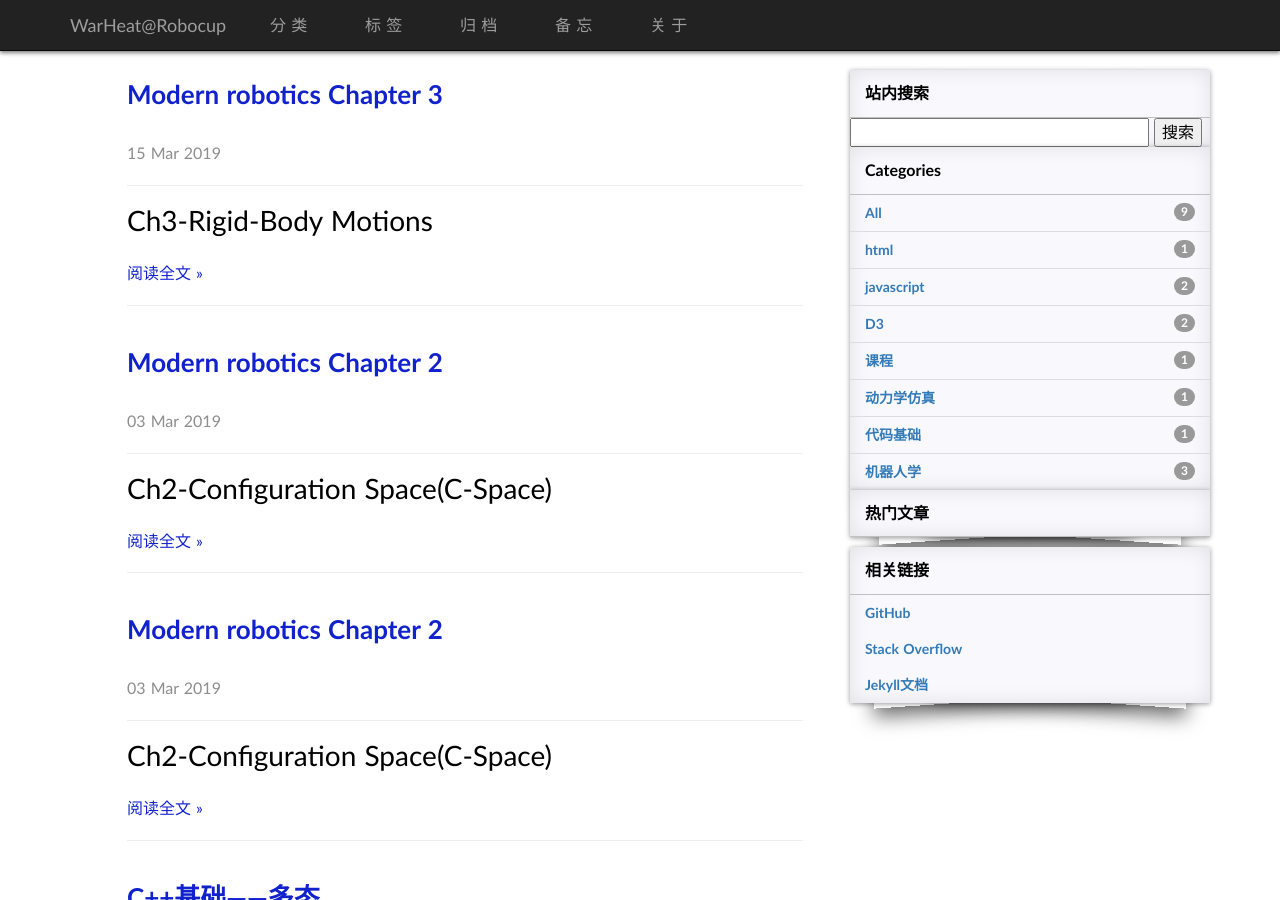
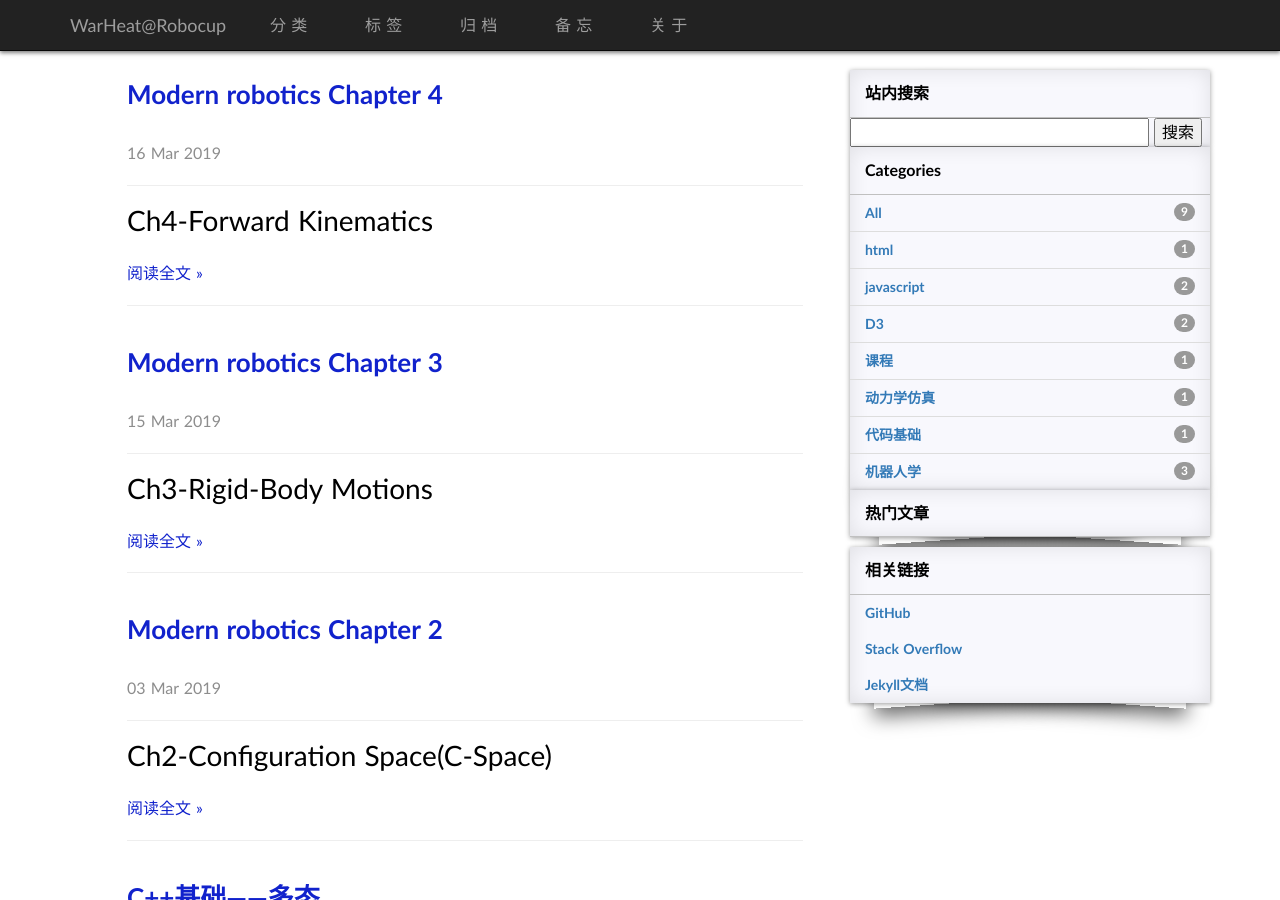
Before and after one commit to whtqh/whtqh.github.io, a Jekyll site: the page built from index.html, in a window 1280 px wide and 900 px high. Built offline with Jekyll 4.4.1, drawn with Linux system fonts in a browser that asks for light colours; nearby versions of some CDN libraries; some web fonts are replaced; library files that are not in the unit come from our copies; the list of posts is cut into pages by our own code; comment, search, counter and statistics services are not loaded; part of the change alters nothing that is shown.

Commit message:
em...
title error

```diff
--- a/_posts/2019-03-16-ModernRoboticsCh4.md
+++ b/_posts/2019-03-16-ModernRoboticsCh4.md
@@ -1,125 +1,107 @@
 ---
-title: Modern robotics Chapter 2
-date: 2019-03-03 20:15:23 +0800
+title: Modern robotics Chapter 4
+date: 2019-03-16 22:56:23 +0800
 layout: post
-permalink: /blog/2019/03/03/ModernRoboticsCh2.html
+permalink: /blog/2019/03/16/ModernRoboticsCh4.html
 categories:
   - 机器人学
 tags:
   - Modern Robotics
 ---
 
-# Ch2-Configuration Space(C-Space)
+# Ch4-Forward Kinematics
 
 ## Summary:
 
-1. 构位空间(Configuration Space): 顾名思义，构位即机器人系统的明确描述（每个点都能精确定义，涉及到自由度的概念也可以解释为每个自由度的位置都确定）；而构位空间指的是所有构位组成的控件。
-2. 自由度(Degrees of Freedom)：在介绍构位空间之前引入的概念，以及计算自由度的公式Grübler's Formula
-3. 工作空间(Workspace)：机器人所在的空间（欧式），也可以指的是末端可达的空间，和具体执行的任务无关。
-4. 任务空间(Task Space)：涉及到具体的任务所表述的空间，例子是在纸上写字，task space 约束在二维平面而不是三维。
-5. C-Space 描述：显式参数，关节空间的描述，坐标系数量和自由度数量一致。隐式约束，m个坐标系，m-n个约束，n个自由度，此时C-Space可以看做是m维空间中嵌入的n维曲面。
+1. 运动学是后面计算雅克比和动力学的基础。
+2. 附录里简单比较了一下DH和PoE的区别，我也是因为PoE的优点才考虑学一学这套符号体系。
 
-### Grübler's Formula
+#### Production of Exponentials Formula(PoE)
 
-计算自由度的方法：
+和DH参数需要在每一个link都定义一个frame不同，PoE形式只需要定义我们关心的末端坐标系{b}和基座标系{s}，或者我们也可以定义每一个link的frame：基坐标系{s}为{0}，之后每个关节后的link都定义为{i}，如果n个关节的话，末端还可以定义为{n+1}（或者直接认为{n}就是末端坐标系）
+
+##### A. screw axes 在基坐标系下
+
+PoE形式的核心想法是每一个joint都对它以下的所有link有一个screw运动，只要设置初始关节角为0，每个关节的正方向都确定之后，假设SE(3)下的M是一开始末端的坐标系相对于fixed base的构型。那么可以从最后一个关节反推到所有关节都有运动的末端变换矩阵：
+
+> 因为都是相对于fixed base，所以都是对M或者子节点的变换矩阵左乘
+
 
 $$
-dof=m(N-1-J)+\sum_{i=1}^{J}f_i=m(N-1)-\sum_{J}^{i=1}c_i
-$$
-
-该方法计算出来的自由度是实际自由度的一个下界[特例：parallelogram linkage]
-
-![Fig1](https://raw.githubusercontent.com/whtqh/image_files/master/ModernRobo_CH2_Fig1.jpg)
-
-![Fig2](https://raw.githubusercontent.com/whtqh/image_files/master/ModernRobo_CH2_Fig2.jpg)
-
-对于平面机器人来说m = 3，对于空间中的机构m=6。
-
-计算例子在作业中可以练习。
-
-### C-Space的表达
-
-C-Space可以用向量来表达，但是和参考系和坐标轴的选取有关系，但是他的拓扑结构是确定不变的。
-
-这里涉及到显式坐标系表达（关节空间）以及隐式约束表达。显式表达往往会存在奇异点（Singularities）比如位置的突变，而隐式则没有这个问题。Lynch 在这本书中贯穿的思想就是用隐式表达，带有6个约束的3x3的姿态矩阵来表达姿态，这样可以利用线性代数进行计算。[四元数或者其他一些表达也具有非奇异性质，但是也有各自的问题，一个姿态对应两个四元数，改进的Rodrigues参数貌似解决了一些问题？]
-
-#### 构位和速度的约束
-
-如果机器人带有闭链，此时用隐式约束能更方便的表示构位。
-
-对有n个关节的带闭链的机器人，定义闭链约束方程：
-
-$$
-g(\theta)=\begin{bmatrix} g_1({\theta_1,...,\theta_n}) \\ ...\\g_2({\theta_1,...,\theta_n}) \\ \end{bmatrix}\quad = 0
-$$
-
-$$
-\to \frac{d}{dt}g(\theta(t)) = 0
-$$
-
-$$
-\frac{\partial g}{\partial \theta}(\theta)\dot{\theta}=0=A(\theta)\dot{\theta}, A(\theta)\in \Bbb{R}^{k\times n}
+T=e^{[S_1]\theta_1}...e^{[S_{n-1}]\theta_{n-1}}e^{[S_n]\theta_n}M
 $$
 
 
-可以看到闭链结构的关节速度存在约束，这也叫做**Pfaffian Constraints**，此时速度的约束到位置的约束关系是不可积分的。这种不可积分的约束也被叫做 **Nonholonomic Constraint** 。
+> 注意：S一定是要在fixed frame下计算，M是初始的末端变换阵
 
-由于这种约束的存在，会导致系统当前状态下速度的可行解维数降低，但这并不意味着可达C-Space的降维。
+##### 例子
 
-(简单例子：硬币只能往前滚动或者原地旋转，并不能侧移，但是经过类似侧方停车的操作，在空间位置上最终能间接实现侧方移动)
+简单的例子就不举了，诀窍就在于每一个旋转轴都是按照基坐标系取，并且对应的线速度只考虑角速度和到基坐标系的外积（qxw = -[w]q）
 
-## Example & HomeWork
+![Fig1](https://raw.githubusercontent.com/whtqh/image_files/master/ModernRobo_CH4_Fig1.jpg)
 
-#### Delta Robot(3-DOF)
+ 如图是非常经典的UR5臂的结构，用PoE的方法建模：
 
-![Fig3](https://raw.githubusercontent.com/whtqh/image_files/master/ModernRobo_CH2_Fig3.jpg)
 
-如图所示的Delta Robot，如果用Grubler公式进行计算：
-$$
-dof=6(17-1-21)+9\times1+12\times3=15
-$$
-然而实际末端的自由度只有3个（笛卡尔空间xyz方向的运动），另外12个自由度由平行机构限制。
 
-#### C-Space of N-Dimentional Space Rigid
+|  i   |  \omega_i  |            v_i             |
+| :--: | :--------: | :------------------------: |
+|  1   | (0, 0, 1)  |         (0, 0, 0)          |
+|  2   | (0, 1, 0)  |        (-H_1, 0, 0)        |
+|  3   | (0, 1, 0)  |       (-H_1, 0, L_1)       |
+|  4   | (0, 1, 0)  |    (-H_1, 0, L_1 + L_2)    |
+|  5   | (0, 0, -1) |    (-W_1, L_1 +L_2, 0)     |
+|  6   | (0, 1, 0)  | (H_2  - H_1, 0, L_1 + L_2) |
 
-n=2时，C-Space为平面上点的坐标加上一个方向（可以理解为绕垂直平面的一个旋转）
+
+
+简单的说就是用右手定则，旋转角速度叉乘screw轴到base的线速度在base下的大小即为v_i的分量。
+
 
 $$
-\Bbb{R}^2\times S^1
+T(\theta)=e^{[S_1]\theta_1}...e^{[S_{5}]\theta_{5}}e^{[S_6]\theta_6}M
 $$
 
-n=3时，C-Space是空间中的点坐标加上三维姿态的朝向，关于姿态可以首先在该点为球心的球面上找一个方向，绕该方向将三个坐标轴之一对齐，然后剩下的二维平面坐标系再从垂直于平面找一个轴旋转对齐即可。所以关键是旋转轴的选取需要在n-1的Sphere上进行。
 
-因此当n>3时，也可以理解C-Space是
+#### B. Screw Axes 在末端坐标系下
+
+这里涉及到变换基坐标系，很容易想到上一章讲到的Adjoint 变换：
+
 
 $$
-\Bbb{R}^{n}\times S^{n-1}\times S^{n-2}\times ...\times S^{1}
+S_a=[Ad_{T_{ab}}]S_b\\
+S_b^{i}= [Ad_{T_{bs}}]S_s^{i} = [Ad_{M^{-1}}]S_s^{i}\\
+\to [S_b^{i}] = M^{-1}[S_s^{i}]{M^{-1}}^{-1}
 $$
 
-#### 人手臂建模(7-DOF)
 
-![Fig4](https://raw.githubusercontent.com/whtqh/image_files/master/ModernRobo_CH2_Fig4.jpg)
+这里通过坐标系的变换，我们可以将T(\theta)表示为M在左侧的形式：
 
-例子之一，建模方式多种多样，一般保证自由度为7即可。
-
-#### 挖掘机自由度
-
-![Fig5](https://raw.githubusercontent.com/whtqh/image_files/master/ModernRobo_CH2_Fig5.jpg)
-
-该例子是一个比较好的例子，要注意多个R关节重叠的时候记得都要算上去。
 
 $$
-m=3,N=14,J=18,\sum{f_i}=18\to dof = 3\times(14-1-18)+18
+e^{M^{-1}PM} = M^{-1} e^{P} M\\
+\to T(\theta)=e^{[S_1]\theta_1}...e^{[S_n]\theta_n}M\\
+=e^{[S_1]\theta_1}...Me^{M^{-1}[S_n]M\theta_n}M^{-1}M \\
+=Me^{M^{-1}[S_1]M\theta_1}M^{-1}...Me^{M^{-1}[S_{n-1}]M\theta_{n-1}}e^{M^{-1}[S_n]M\theta_n} \\
+=Me^{M^{-1}[S_1]M\theta_1}...e^{M^{-1}[S_n]M\theta_n} \\
+=Me^{{\mathcal{B}_1}\theta_1}...e^{{\mathcal{B}_n}\theta_n}
 $$
 
-#### 并联腿的优缺点
 
-![Fig6](https://raw.githubusercontent.com/whtqh/image_files/master/ModernRobo_CH2_Fig6.jpg)
+最终相当于在body坐标系下从第一个关节开始不断地对M矩阵做右乘变换矩阵的操作，也就是相对初始的末端body坐标系下按照初始关节顺序和相对末端的旋转轴不断的变换。
 
-画出该并联机构的工作空间如下
+> 比较space-form的公式和body-form公式：发现二者顺序的不同，并且S_i不受更远端的关节影响（只要从joint0到该关节构型固定，则S_i固定），类似的B_i不受更近端关节的影响。
 
-![Fig7](https://raw.githubusercontent.com/whtqh/image_files/master/ModernRobo_CH2_Fig7.jpg)
 
-可以看出来，工作空间相对于串联机构还是少了一些的。
 
-但是优点也比较明显：[1] 刚度相对较高。[2] 质量分布更靠近基座，减小了惯量给电机带来的压力。
+正运动学由于有了之前的基础，变得异常的简单...em...是的
+
+
+
+#### URDF(Universal Robot Description Format)
+
+这算是个彩蛋？URDF在仿真中描述机器人的构型非常的有用，几乎包含了运动学和动力学所有需要的参数。
+
+> 唯一的问题是URDF只能描述树状结构的机器人构型，对于闭链结构貌似无能为力，需要手动加dummy点。
+
+![Fig2](https://raw.githubusercontent.com/whtqh/image_files/master/ModernRobo_CH4_Fig2.jpg)
```
